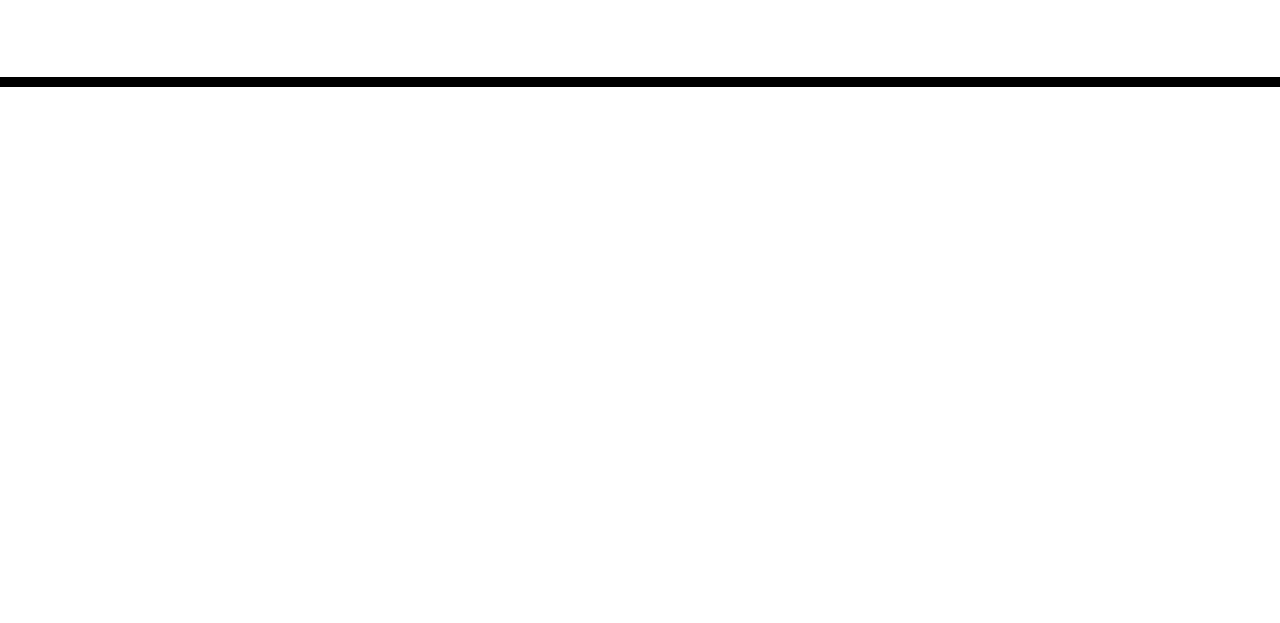
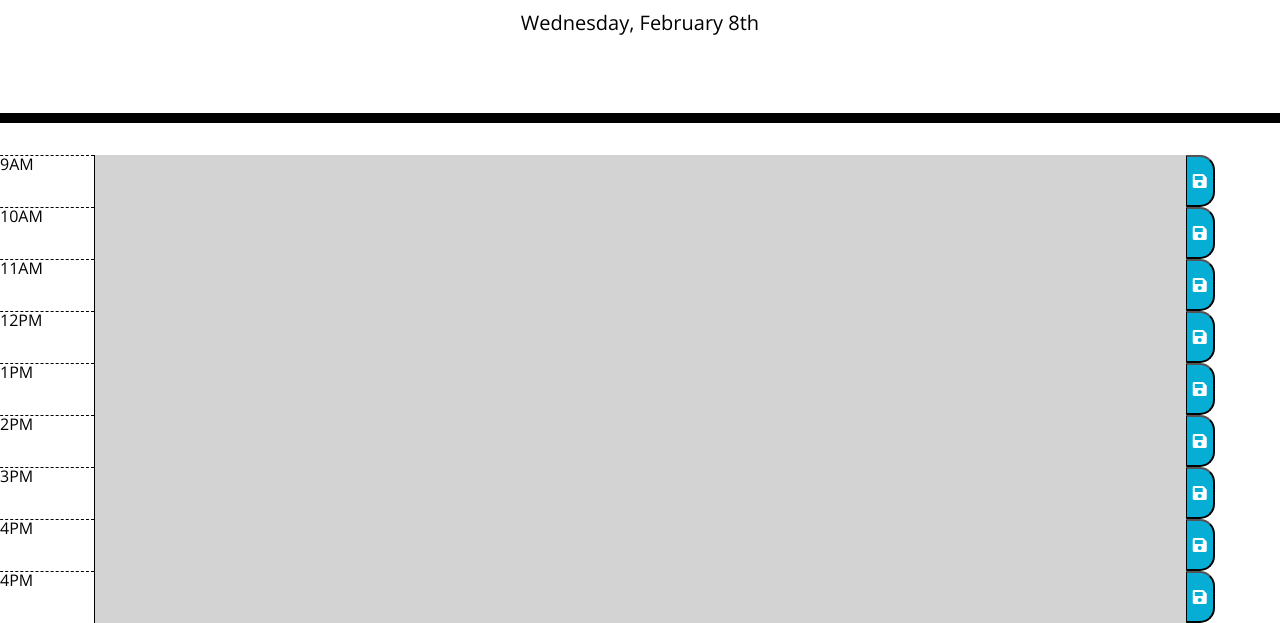
Before and after one commit to BoxLegends/WorkDayScheduler, a plain HTML site: page index.html in a window 1280 px wide. Shown: the part 181-804 px from the top of the page. Drawn offline with nearby package versions, Linux system fonts and the light colour scheme.

Commit message:
completed! added JS and filled out readME

```diff
--- a/assets/script.js
+++ b/assets/script.js
@@ -0,0 +1,190 @@
+
+var rowEl = $("<div class = row ></div>");
+var divEl = $("<div class='col-lg-1 hour'></div>");
+divEl.text("9AM");
+rowEl.append(divEl);
+var planEl = $("<textarea class='col-lg-10 event'></textarea>");
+rowEl.append(planEl);
+var saveBtnEl = $("<button type='submit' class='col- saveBtn' index='0'></button>");
+var saveImageEl = $("<i class='fa fa-save'></i>");
+saveBtnEl.append(saveImageEl);
+rowEl.append(saveBtnEl);
+$('#container').append(rowEl);
+
+var rowEl = $("<div class = row ></div>");
+var divEl = $("<div class='col-lg-1 hour'></div>");
+divEl.text("10AM");
+rowEl.append(divEl);
+var planEl = $("<textarea class='col-lg-10 event'></textarea>");
+rowEl.append(planEl);
+var saveBtnEl = $("<button type='submit' class='col- saveBtn' index='1'></button>");
+var saveImageEl = $("<i class='fa fa-save'></i>");
+saveBtnEl.append(saveImageEl);
+rowEl.append(saveBtnEl);
+$('#container').append(rowEl);
+
+var rowEl = $("<div class = row ></div>");
+var divEl = $("<div class='col-lg-1 hour'></div>");
+divEl.text("11AM");
+rowEl.append(divEl);
+var planEl = $("<textarea class='col-lg-10 event'></textarea>");
+rowEl.append(planEl);
+var saveBtnEl = $("<button type='submit' class='col- saveBtn' index='2'></button>");
+var saveImageEl = $("<i class='fa fa-save'></i>");
+saveBtnEl.append(saveImageEl);
+rowEl.append(saveBtnEl);
+$('#container').append(rowEl);
+
+var rowEl = $("<div class = row ></div>");
+var divEl = $("<div class='col-lg-1 hour'></div>");
+divEl.text("12PM");
+rowEl.append(divEl);
+var planEl = $("<textarea class='col-lg-10 event'></textarea>");
+rowEl.append(planEl);
+var saveBtnEl = $("<button type='submit' class='col- saveBtn' index='3'></button>");
+var saveImageEl = $("<i class='fa fa-save'></i>");
+saveBtnEl.append(saveImageEl);
+rowEl.append(saveBtnEl);
+$('#container').append(rowEl);
+
+var rowEl = $("<div class = row ></div>");
+var divEl = $("<div class='col-lg-1 hour'></div>");
+divEl.text("1PM");
+rowEl.append(divEl);
+var planEl = $("<textarea class='col-lg-10 event'></textarea>");
+rowEl.append(planEl);
+var saveBtnEl = $("<button type='submit' class='col- saveBtn' index='4'></button>");
+var saveImageEl = $("<i class='fa fa-save'></i>");
+saveBtnEl.append(saveImageEl);
+rowEl.append(saveBtnEl);
+$('#container').append(rowEl);
+
+var rowEl = $("<div class = row ></div>");
+var divEl = $("<div class='col-lg-1 hour'></div>");
+divEl.text("2PM");
+rowEl.append(divEl);
+var planEl = $("<textarea class='col-lg-10 event'></textarea>");
+rowEl.append(planEl);
+var saveBtnEl = $("<button type='submit' class='col- saveBtn' index='5'></button>");
+var saveImageEl = $("<i class='fa fa-save'></i>");
+saveBtnEl.append(saveImageEl);
+rowEl.append(saveBtnEl);
+$('#container').append(rowEl);
+
+var rowEl = $("<div class = row ></div>");
+var divEl = $("<div class='col-lg-1 hour'></div>");
+divEl.text("3PM");
+rowEl.append(divEl);
+var planEl = $("<textarea class='col-lg-10 event'></textarea>");
+rowEl.append(planEl);
+var saveBtnEl = $("<button type='submit' class='col- saveBtn' index='6'></button>");
+var saveImageEl = $("<i class='fa fa-save'></i>");
+saveBtnEl.append(saveImageEl);
+rowEl.append(saveBtnEl);
+$('#container').append(rowEl);
+
+var rowEl = $("<div class = row ></div>");
+var divEl = $("<div class='col-lg-1 hour'></div>");
+divEl.text("4PM");
+rowEl.append(divEl);
+var planEl = $("<textarea class='col-lg-10 event'></textarea>");
+rowEl.append(planEl);
+var saveBtnEl = $("<button type='submit' class='col- saveBtn' index='7'></button>");
+var saveImageEl = $("<i class='fa fa-save'></i>");
+saveBtnEl.append(saveImageEl);
+rowEl.append(saveBtnEl);
+$('#container').append(rowEl);
+
+var rowEl = $("<div class = row ></div>");
+var divEl = $("<div class='col-lg-1 hour'></div>");
+divEl.text("4PM");
+rowEl.append(divEl);
+var planEl = $("<textarea class='col-lg-10 event'></textarea>");
+rowEl.append(planEl);
+var saveBtnEl = $("<button type='submit' class='col- saveBtn' index='8'></button>");
+var saveImageEl = $("<i class='fa fa-save'></i>");
+saveBtnEl.append(saveImageEl);
+rowEl.append(saveBtnEl);
+$('#container').append(rowEl);
+
+var dayEl = document.getElementById("currentDay");
+var blockEventEl = document.querySelectorAll(".event")
+var hourEl = document.querySelectorAll(".hour");
+
+
+function init(){
+    dayEl.textContent = moment().format("dddd, MMMM Do");
+    var currentHour = moment().format("HH");
+    var currentDate = moment().format("YYYYMMDD");
+    var storedDate = localStorage.getItem("date");
+
+    if(storedDate !== null){
+        if(storedDate !== currentDate){
+            localStorage.setItem("date", currentDate);
+            clearLocal();
+            }
+        } else {
+            localStorage.setItem("date", currentDate);
+        }
+
+        for (var i = 0; i < hourEl.length; i++){
+            var schedulerHour = moment(hourEl[i].textContent.trim(), "hA").format("HH");
+            if(schedulerHour < currentHour){
+                blockEventEl[i].classList.add("past");
+            } else if (schedulerHour > currentHour){
+                blockEventEl[i].classList.add("future");
+            } else {
+                blockEventEl[i].classList.add("present");
+            }
+        }
+
+        renderPlans();
+
+}
+
+function renderPlans(){
+    var savedEvent = "";
+    for (var i = 0;  i < hourEl.length; i++){
+        savedEvent = localStorage.getItem(hourEl[i].textContent.trim());
+        if (savedEvent !== null) {
+            blockEventEl[i].value = savedEvent;
+        }
+    }
+}
+
+
+
+function onButtonClick(){
+    var target = $(event.target);
+
+    if(target.is("button")) {
+        var index = target.attr("index");
+    } else if (target.is("i")) {
+        var index = target.parent("button").attr("index");
+    } else{
+        return;
+    }
+
+    var timeBlockEl = document.querySelectorAll(".hour");
+    var eventBlockEl = document.querySelectorAll(".event");
+
+    if (eventBlockEl[index].value.trim()) {
+        localStorage.setItem(timeBlockEl[index].textContent.trim(), eventBlockEl[index].value.trim());
+    } else if (eventBlockEl[index].value.trim() ==="") {
+        if (localStorage.getItem(timeBlockEl[index].textContent.trim()) !== null){
+            localStorage.removeItem(timeBlockEl[index].textContent.trim());
+        }
+    }
+}
+
+function clearLocal(){
+    for (var i = 0; i < hourEl.length; i++){
+        if(localStorage.getItem(hourEl[i].textContent) !== null){
+            localStorage.removeItem(hourEl[i].textContent.trim());
+        }
+    }
+}
+
+$('#container').on('click', '.saveBtn', onButtonClick);
+
+init();
--- a/assets/style.css
+++ b/assets/style.css
@@ -30,7 +30,7 @@ body {
     border-radius: 15px;
   }
 
-  .row {
+  .event-row {
     white-space: pre-wrap;
     height: 80px;
     border-top: 1px solid white;;
--- a/index.html
+++ b/index.html
@@ -28,7 +28,7 @@
       <p class="lead">A simple calendar app for scheduling your work day</p>
       <p id="currentDay" class="lead"></p>
     </header>
-    <div class="container">
+    <div id="container">
       <!-- Timeblocks go here -->
     </div>
 
```
Also changed, not shown: README.md, assets/chrome_pPyPoj0Buy.png (added).
